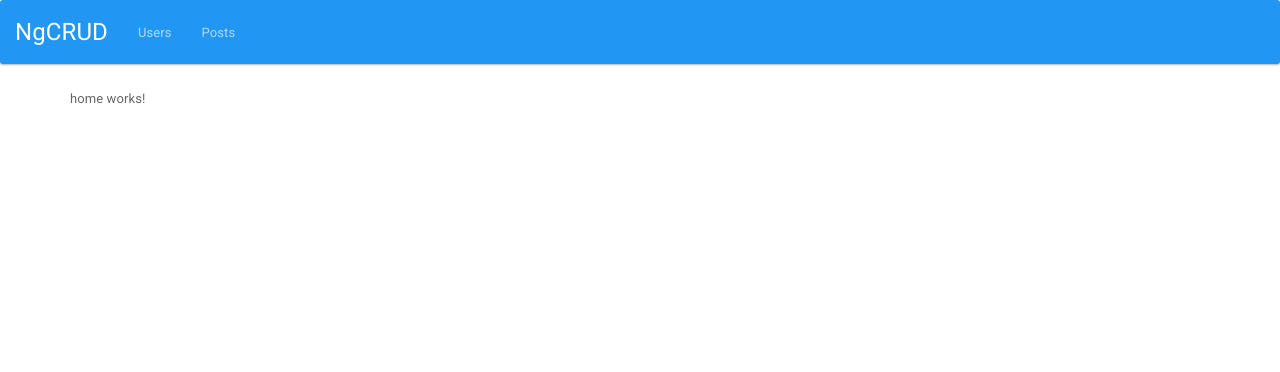
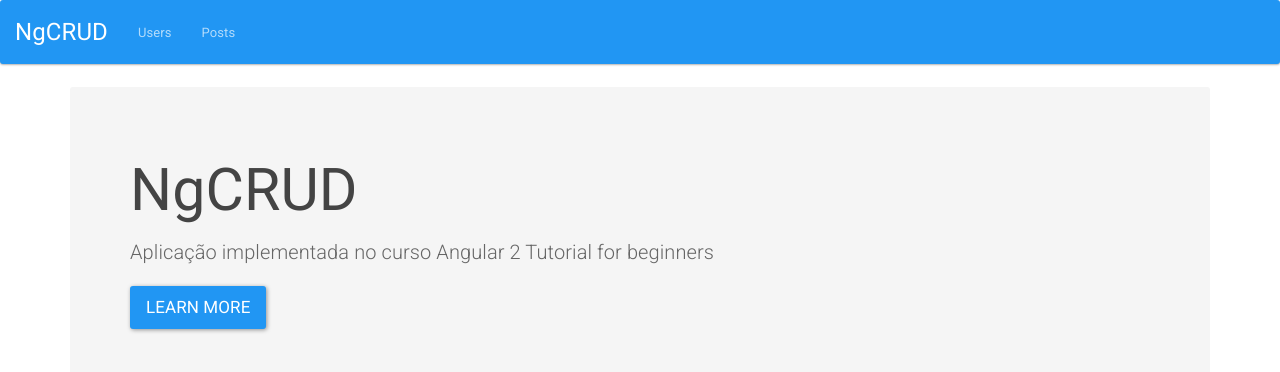
Before and after one commit to francbreno/ngCrud, an Angular app: page / in a window 1280 px wide. Shown: the top 372 px of the page. Built offline with nearby package versions, Linux system fonts and the light colour scheme.

Commit message:
Add descrição na página inicial

```diff
--- a/src/app/home/home.component.html
+++ b/src/app/home/home.component.html
@@ -1,3 +1,5 @@
-<p>
-  home works!
-</p>
+<div class="jumbotron">
+  <h1>NgCRUD</h1>
+  <p>Aplicação implementada no curso Angular 2 Tutorial for beginners</p>
+  <p><a class="btn btn-primary btn-lg" href="#" role="button">Learn more</a></p>
+</div>
```
